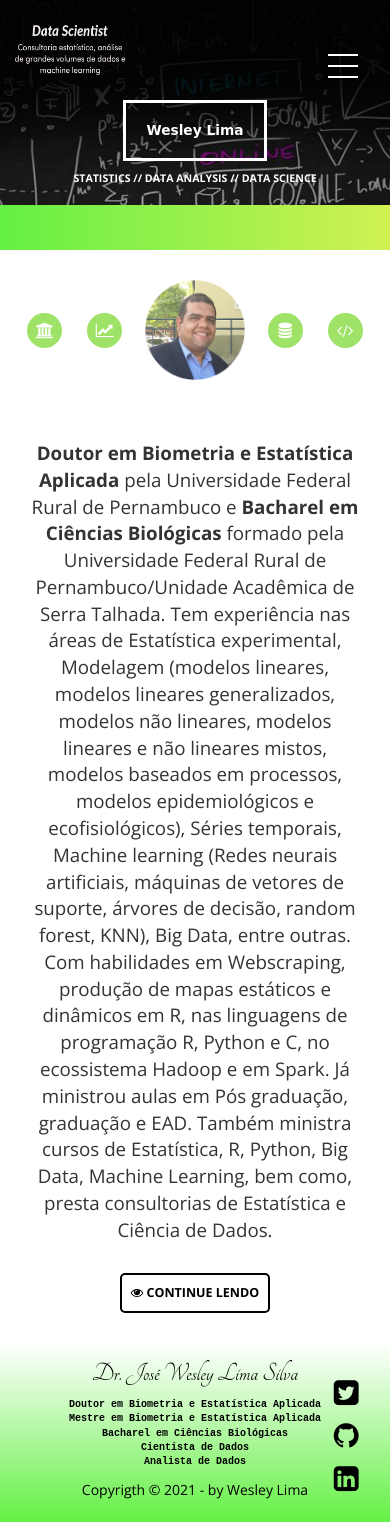
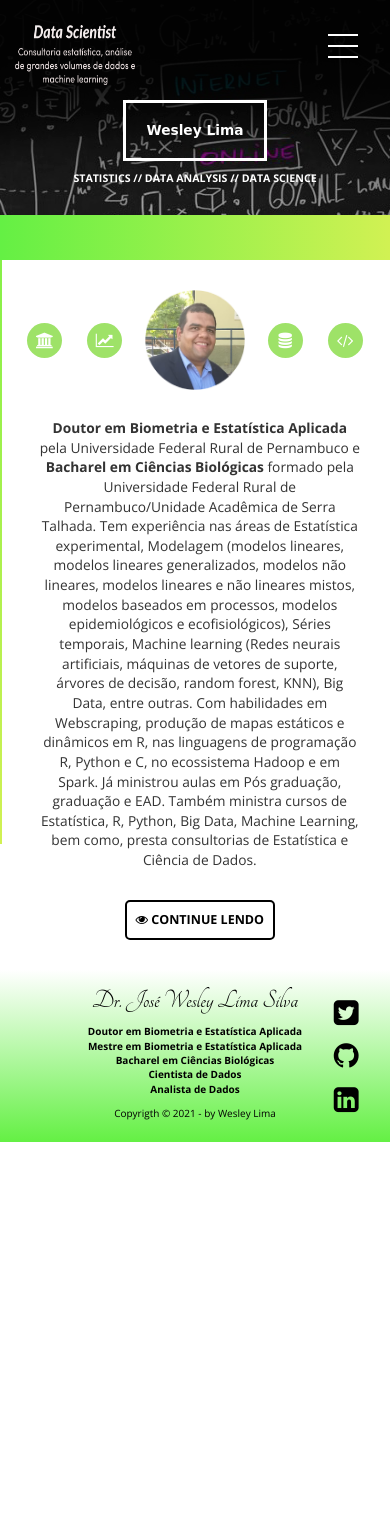
Before and after one commit to WesleyJw/wesleyjw.github.io, a website: page index.html in a window 390 px wide. After the commit the page ends 1142 px from the top, so only its background shows below. Drawn offline with nearby package versions, Linux system fonts and the light colour scheme; a web font is replaced by a local one.

Commit message:
alterando tamanho de fontes para dispositivos moveis

```diff
--- a/css/contato.css
+++ b/css/contato.css
@@ -1163,6 +1163,18 @@ header p {
 	font-size: 1.875rem
 }
 
+@media (max-width:540px) {
+	header {
+		min-height: 250px;
+	}
+
+	header p {
+		font-size: 22px;
+		font-size: 1.375rem
+	}
+}
+
+
 .botao {
 	display: table;
 	margin: auto;
--- a/css/geral.css
+++ b/css/geral.css
@@ -105,7 +105,7 @@ body {
 
 .menu-responsivo {
 	position: fixed;
-	width: 80px;
+	width: 82px;
 	height: 100%;
 	left: -80px;
 	top: 0;
@@ -145,13 +145,13 @@ body {
 	-o-transition: all 0.2s linear;
 	-webkit-transition: all 0.2s linear;
 	transition: all 0.2s linear;
-	padding-left: 80px
+	padding-left: 82px
 }
 
 .toggle {
 	width: 30px;
 	height: 30px;
-	weight: bold;
+	font-weight: bold;
 	float: right;
 	position: relative;
 	overflow: hidden;
@@ -164,16 +164,18 @@ body {
 	display: none
 }
 
-@media (max-width:440px) {
+@media (max-width:540px) {
 	.toggle {
-		display: block
+		display: block;
+		top: -10px;
 	}
 
 }
 
 @media (max-width:991px) {
 	.toggle {
-		display: block
+		display: block;
+		top: -10px;
 	}
 
 }
@@ -364,6 +366,25 @@ header p {
 	font-size: 18px;
 }
 
+@media (max-width:740px) {
+	header .logo img {
+		width: 120px;
+		height: 60px
+	}
+	header {
+		min-height: 260px;
+	}
+	header h1 {
+		font-size: 30px;
+		font-size: 1.875rem
+	}
+	header p {
+		font-size: 20px;
+		font-size: 1.25rem
+	}
+
+}
+
 @media (max-width:540px) {
 	header h1 {
 		font-size: 22px;
@@ -420,7 +441,7 @@ footer .descricao-nome {
 }
 
 footer .titulacao {
-	font-family: 'Courier New', cursive !important;
+	font-family: 'Open Sans', sans-serif !important;
 	font-size: 15px;
 	padding-inline-start: 0px;
 }
@@ -432,14 +453,14 @@ footer .titulacao p {
 
 @media (max-width:740px){
 	footer .titulacao {
-		font-family: 'Courier New', cursive !important;
+		font-family: 'Open Sans', sans-serif !important;
 		font-size: 12px;
 	}
 }
 
 @media (max-width:540px){
 	footer .titulacao {
-		font-family: 'Courier New', cursive !important;
+		font-family: 'Open Sans', sans-serif !important;
 		font-size: 10px;
 	}
 }
@@ -474,7 +495,7 @@ footer .redes_sociais {
 
 }
 
-@media (max-width:580px) {
+@media (max-width:540px) {
 	footer .redes_sociais {
 		font-size: 50px;
 		font-size: 2.9rem;
--- a/css/home.css
+++ b/css/home.css
@@ -206,6 +206,19 @@ section.sobre .itens [class^="icone-"].icone-codigo {
 	font-size: 1.875rem
 }
 
+
+@media (max-width:540px) {
+	.textos {
+		margin-left: 2.66667%;
+	}
+	.textos p {
+		font-size: 23px;
+		font-size: 1.375rem;
+		margin-top: -10%;
+	}
+
+}
+
 .textos .botao {
 	display: table;
 	margin: 30px auto
--- a/css/papers.css
+++ b/css/papers.css
@@ -1086,6 +1086,18 @@ header p {
 	font-size: 1.875rem
 }
 
+@media (max-width:540px) {
+	header {
+		min-height: 250px;
+	}
+
+	header p {
+		font-size: 22px;
+		font-size: 1.375rem
+	}
+}
+
+
 .botao {
 	display: table;
 	margin: auto;
--- a/css/projects.css
+++ b/css/projects.css
@@ -1093,6 +1093,17 @@ header p {
 	text-transform: capitalize;
 	margin-top: 5px;
 	font-size: 18px;
+}
+
+@media (max-width:540px) {
+	header {
+		min-height: 250px;
+	}
+
+	header p {
+		font-size: 22px;
+		font-size: 1.375rem
+	}
 }
 
 .botao {
--- a/css/sobre.css
+++ b/css/sobre.css
@@ -250,6 +250,17 @@ header p {
 	font-size: 1.875rem
 }
 
+@media (max-width:540px) {
+	header {
+		min-height: 250px;
+	}
+
+	header p {
+		font-size: 25px;
+		font-size: 1.563rem
+	}
+}
+
 .botao {
 	display: table;
 	margin: auto;
--- a/index.html
+++ b/index.html
@@ -98,9 +98,9 @@
 						<br>Bacharel em Ciências Biológicas
 						<br>Cientista de Dados
 						<br>Analista de Dados </strong></p>
+						<br>
+						<p>Copyrigth &copy 2021 - by Wesley Lima</p>
 					</a>
-
-					<p>Copyrigth &copy 2021 - by Wesley Lima</p>
 				</div>
 				<div class="redes_sociais">
 					<ul class="redes">
```
Also changed, not shown: contato.html (+2 -2 lines), papers.html (+2 -2 lines), projects.html (+2 -2 lines), sobre.html (+2 -2 lines).
